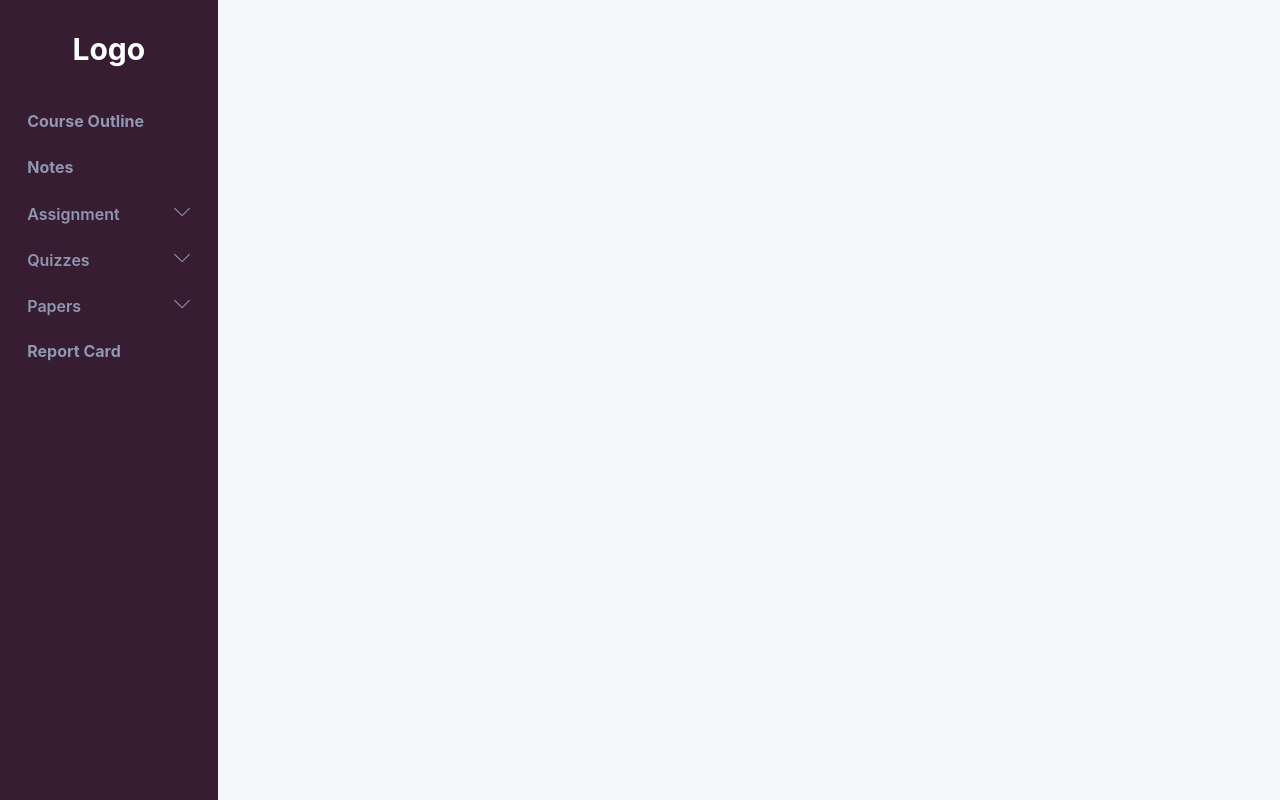
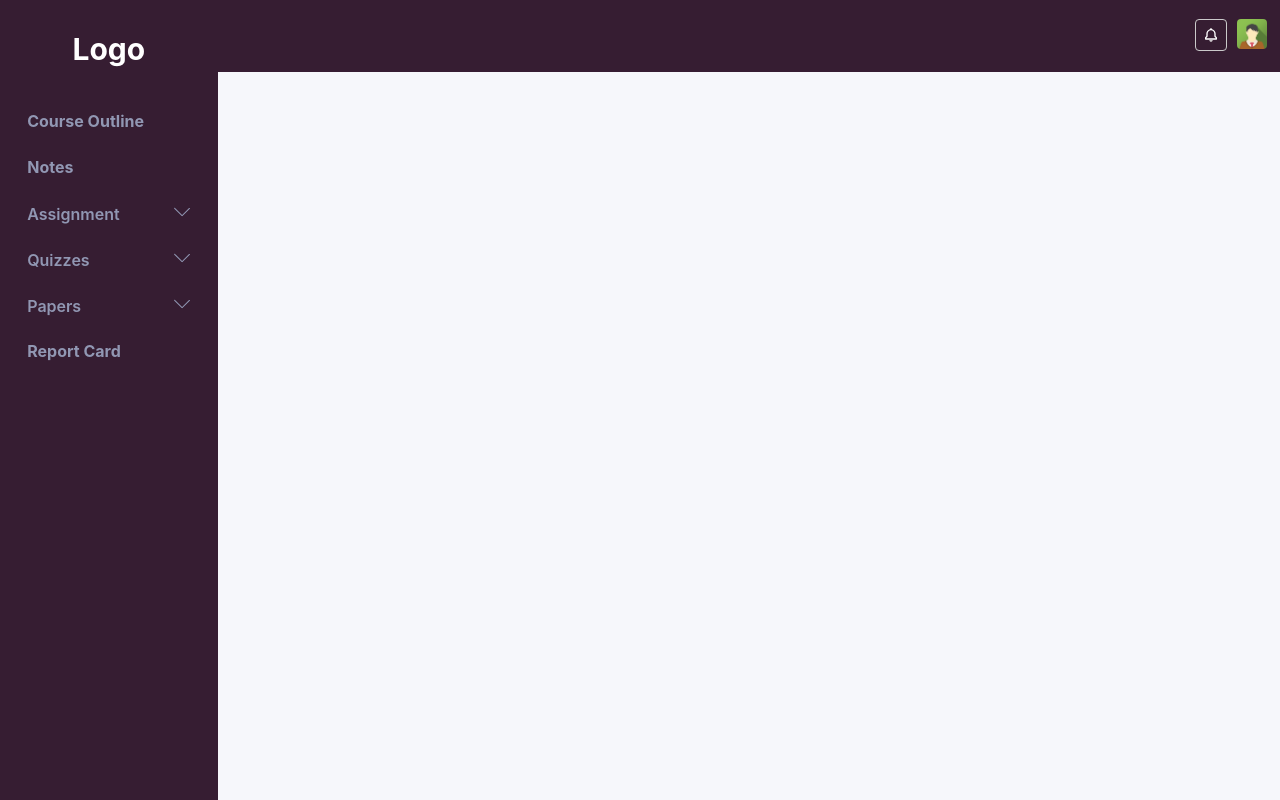
Before and after one commit to adnanabrar786/LMS-Teacher-Dashboard-Course-Outline, a React (Create React App) app: page /checking in a window 1280 px wide. Built offline with nearby package versions, Linux system fonts and the light colour scheme.

Commit message:
3 feb 2023 (2)

```diff
--- /dev/null
+++ b/src/pages/Checking.jsx
@@ -0,0 +1,17 @@
+import React from 'react';
+import "../styles/pages/checking.scss";
+import Navbar from '../components/Navbar';
+
+const Checking = () => {
+    return (
+        <div className='checking_wrapper'>
+            <div>
+                <Navbar />
+            </div>
+            <div className='checking_container'>
+            </div>
+        </div>
+    )
+}
+
+export default Checking
--- a/src/routes/Router.jsx
+++ b/src/routes/Router.jsx
@@ -12,7 +12,7 @@ import Quizsubmission from "../pages/quizzes/Quizzubmission";
 import Papers from "../pages/papers/Papers";
 import Paperssubmisson from "../pages/papers/Paperssubmisson";
 import Reportcartgenerated from '../pages/reportcard/Reportcartgenerated';
-// import Check from "../pages/papers/Check";
+import Checking from '../pages/Checking';
 
 const Router = () => {
 
@@ -51,9 +51,9 @@ const Router = () => {
                                 <Route path="/quizzsubmission" element={<Quizsubmission />} />
                                 <Route path="/papers/" element={<Papers />} />
                                 <Route path="/papersubmisson" element={<Paperssubmisson />} />
-                                {/* <Route path="/:papers/:Submisson/check" element={<Check />} /> */}
                                 <Route path="/reportcard" element={<Reportcard />} />
                                 <Route path="/report/generate" element={<Reportcartgenerated />} />
+                                <Route path="/checking" element={<Checking />} />
                             </Routes>
                         </div>
                     </BrowserRouter>
--- /dev/null
+++ b/src/styles/pages/checking.scss
@@ -0,0 +1,11 @@
+@import "../variable.scss";
+
+.checking_wrapper {
+    height: 100vh;
+
+    .checking_container {
+        height: 89vh;
+        padding-left: 15px;
+        width: 97%;
+    }
+}
```
Also changed, not shown: src/pages/papers/Check.jsx (deleted, +0 -11 lines).
